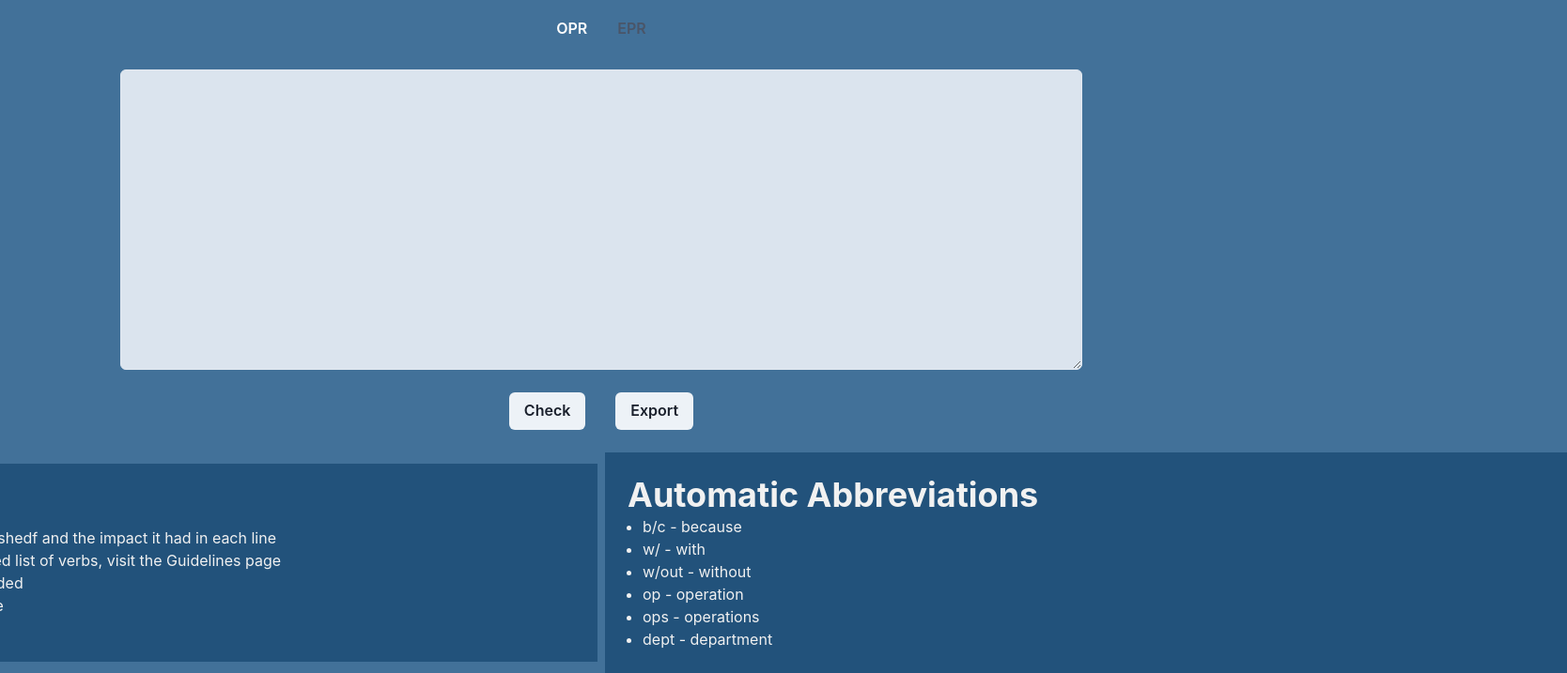
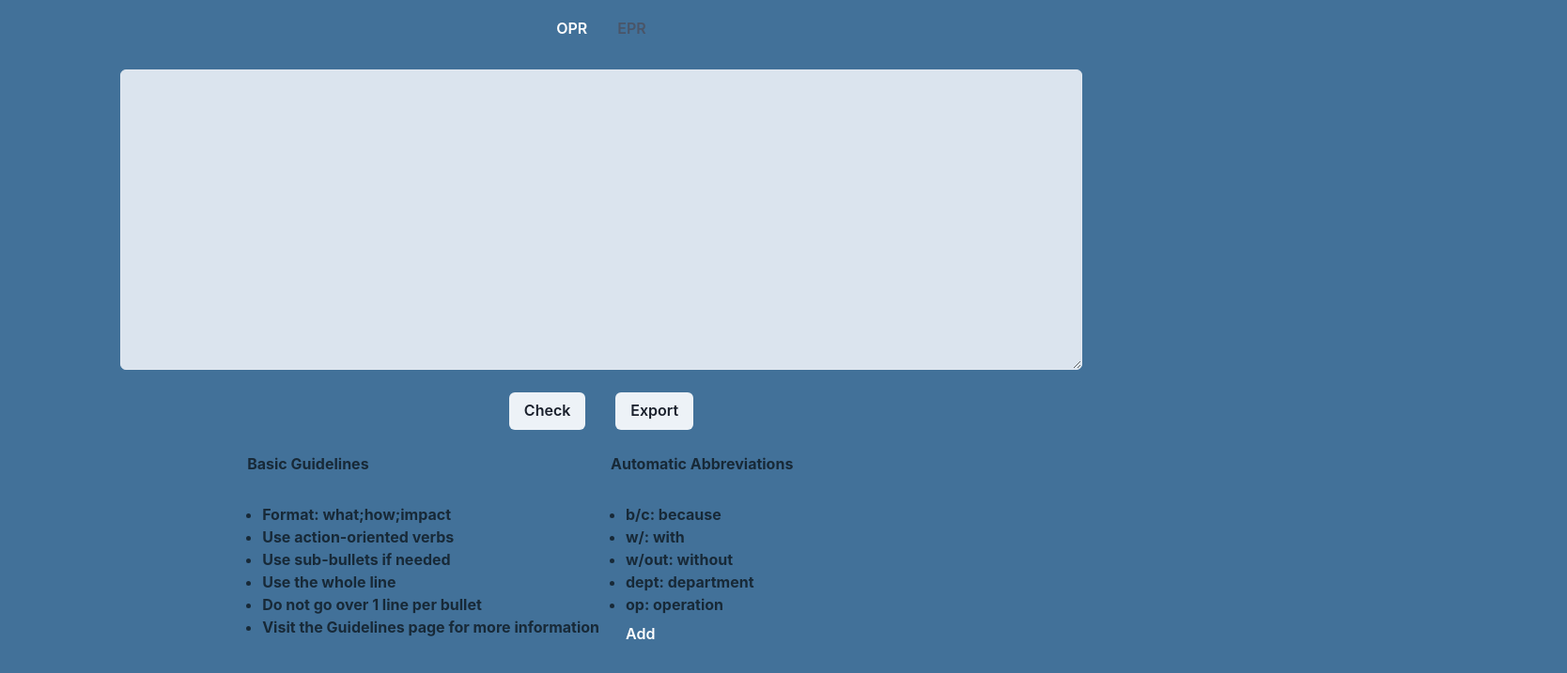
Before and after one commit to cvxluo/junior-design-project, a Next.js app: page / in a window 1280 px wide. Shown: the part 204-921 px from the top of the page at 94% size, 1668 px wide, since content can reach past the window. After the commit the page ends 900 px from the top, so only its background shows below. Built offline with nearby package versions, Linux system fonts and the light colour scheme.

Commit message:
reformatting text on home page

```diff
--- a/src/screens/Home/Home.jsx
+++ b/src/screens/Home/Home.jsx
@@ -11,6 +11,15 @@ import {
   Textarea,
   Button,
   HStack,
+  Divider,
+  Box,
+  Grid,
+  GridItem,
+  List,
+  ListItem,
+  ListIcon,
+  OrderedList,
+  UnorderedList,
 } from "@chakra-ui/react";
 import NavBar from "../../components/NavBar";
 import InfoBox from "../../components/InfoBox";
@@ -21,12 +30,11 @@ import { createReport } from "../../actions/Report";
 const guidelinesInfo = {
   title: "General Guidelines",
   listContent: [
-    "Include what and how the employee accomplishedf and the impact it had in each line",
+    "What they accomplished; how they accomplished it; the impact it had",
     "Use action oriented verbs - for a recommended list of verbs, visit the Guidelines page",
     "Use sub-bullets to provide more details if needed",
     "Use the whole line for each bullet and no more",
   ],
-  paragraphContent: "more text here if needed",
 };
 
 const abbrInfo = {
@@ -111,10 +119,44 @@ export default function Home() {
             Export
           </Button>
         </Center>
-        <HStack>
-          <InfoBox content={guidelinesInfo} width="50vw" h="40vh" />
-          <InfoBox content={abbrInfo} width="50vw" h="40vh" />
-        </HStack>
+
+        <Grid
+          templateAreas={`"header1 header2"
+                  "guidelines abbr"`}
+          gridTemplateRows={'50px 1fr'}
+          gridTemplateColumns={'1fr 1fr'}
+          h='200px'
+          gap='1'
+          color='blackAlpha.700'
+          fontWeight='bold'
+        >
+          <GridItem pl='2' bg='blue.300' area={'header1'}>
+            Basic Guidelines
+          </GridItem>
+          <GridItem pl='2' bg='blue.300' area={'header2'}>
+            Automatic Abbreviations
+          </GridItem>
+          <GridItem pl='2' bg='blue.300' area={'guidelines'}>
+            <UnorderedList>
+              <ListItem>Format: what;how;impact </ListItem>
+              <ListItem>Use action-oriented verbs</ListItem>
+              <ListItem>Use sub-bullets if needed</ListItem>
+              <ListItem>Use the whole line</ListItem>
+              <ListItem>Do not go over 1 line per bullet</ListItem>
+              <ListItem>Visit the Guidelines page for more information</ListItem>
+            </UnorderedList>
+          </GridItem>
+          <GridItem pl='2' bg='blue.300' area={'abbr'}>
+            <UnorderedList>
+              <ListItem>b/c: because </ListItem>
+              <ListItem>w/: with</ListItem>
+              <ListItem>w/out: without</ListItem>
+              <ListItem>dept: department</ListItem>
+              <ListItem>op: operation</ListItem>
+            </UnorderedList>
+            <Button colorScheme='blue' size='md'>Add</Button>
+          </GridItem>
+        </Grid>
       </VStack>
     </div>
   );
```
